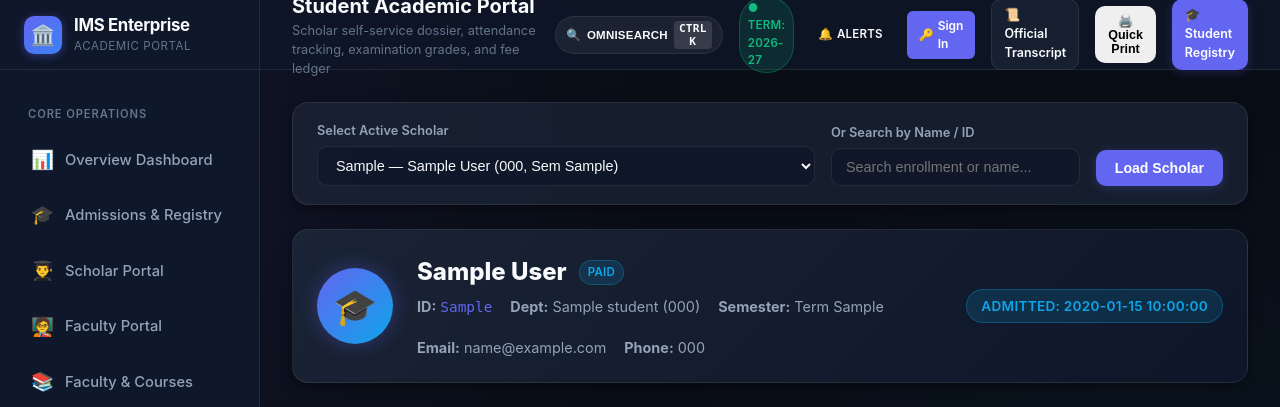
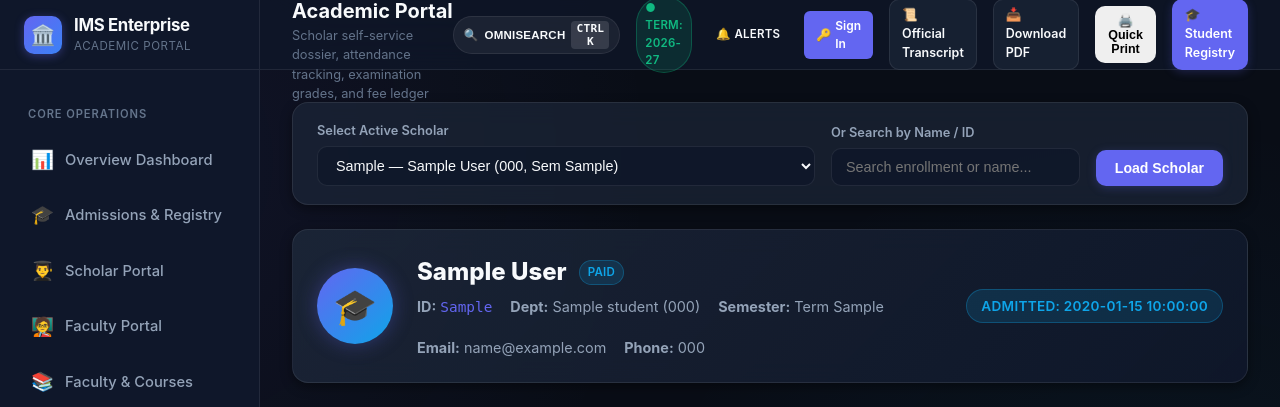
Before and after one commit to AadityaBhuree/Institute-Management-System, a Python web app: template templates/portal.html in a window 1280 px wide. Shown: the top 407 px of the page. Run offline with Jinja, Linux system fonts and the light colour scheme; the template is opened without the code that fills it: most values are stand-ins (such as "Sample title", 1, 10 or a date in 2020).

Commit message:
feat(ui): update portal template

```diff
--- a/templates/portal.html
+++ b/templates/portal.html
@@ -8,6 +8,9 @@
 {% if dossier and dossier.student %}
 <a href="/portal/transcript/{{ dossier.student.id }}/print" target="_blank" class="btn btn-secondary btn-sm" id="btn-print-transcript">
   <span>📜 Official Transcript</span>
+</a>
+<a href="/api/portal/transcript/{{ dossier.student.id }}/pdf" class="btn btn-secondary btn-sm" id="btn-download-portal-pdf">
+  <span>📥 Download PDF</span>
 </a>
 {% endif %}
 <button class="btn btn-outline btn-sm" onclick="window.print()" id="btn-print-dossier">
```
